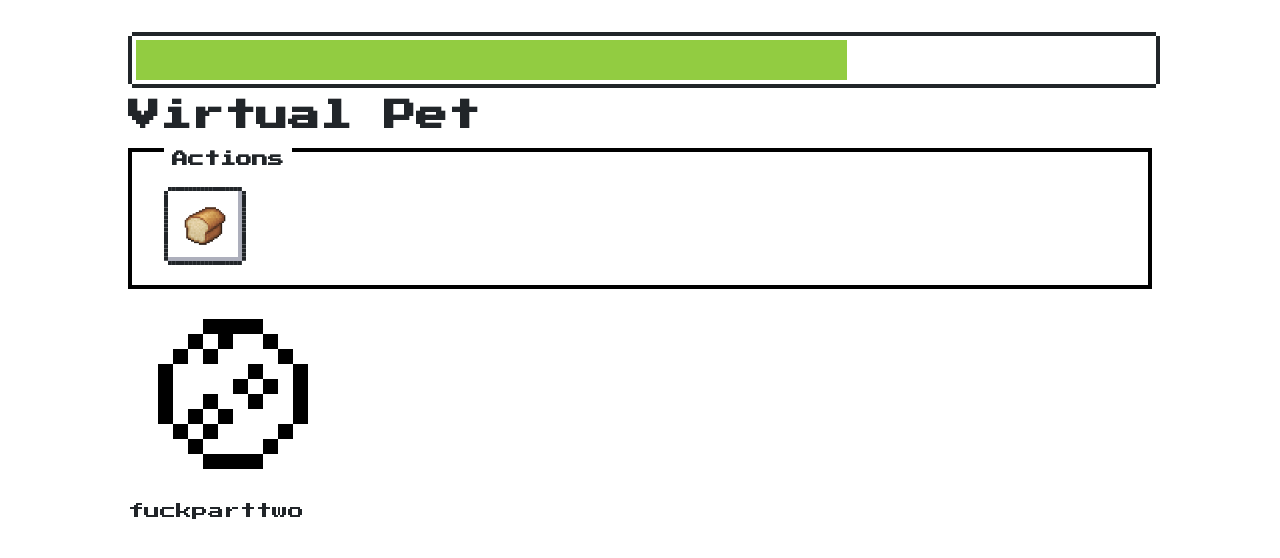
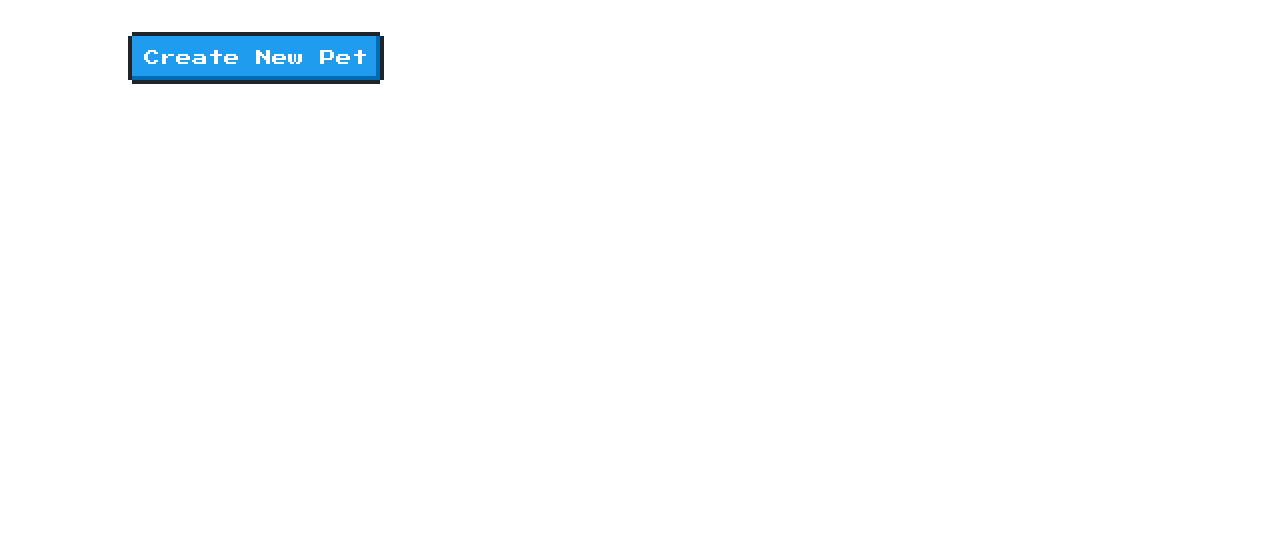
Before and after one commit to seraphina-b/virtual-pets, a React (Create React App) app in the folder react/: page / in a window 1280 px wide. Shown: the top 558 px of the page. Built offline with nearby package versions, Linux system fonts and the light colour scheme.

Commit message:
Created new components, added functionality to create pet

```diff
--- a/react/public/index.html
+++ b/react/public/index.html
@@ -3,7 +3,6 @@
   <head>
     <meta charset="utf-8" />
     <link href="https://fonts.googleapis.com/css?family=Press+Start+2P&display=swap" rel="stylesheet">
-
     <link rel="icon" href="%PUBLIC_URL%/favicon.ico" />
     <meta name="viewport" content="width=device-width, initial-scale=1" />
     <meta name="theme-color" content="#000000" />
--- a/react/src/App.js
+++ b/react/src/App.js
@@ -1,9 +1,8 @@
 import React from "react";
-import Header from "./views/Pet/Header.js";
-import Footer from "./views/Pet/Footer.js";
+import Pet from "./views/Pet/Pet.js";
 import LogIn from "./views/LogIn.js";
-import eggStage from "./images/lifeStages/eggStage.png";
-import { BrowserRouter, Route } from "react-router-dom";
+import Create from "./views/Create.js"
+import { BrowserRouter, Route, Switch} from "react-router-dom";
 import "nes.css/css/nes.min.css";
 import "./App.css";
 
@@ -15,15 +14,17 @@ class App extends React.Component {
   render() {
     return (
       <BrowserRouter>
-        <body>
-          <progress className="nes-progress is-success" max="10" value="7"/>
-          <h1>Virtual Pet</h1>
-          <Header></Header>
-    {/* <button type="button" className="nes-btn is-primary">Create New Pet</button> */}
-          <img src={eggStage} alt="Egg tamagotchi"></img>
-          <Footer></Footer>
-          <Route path="/LogIn" component={LogIn} />
-        </body>
+          <Switch>
+            <Route path="/login">
+               <LogIn/>
+            </Route>
+            <Route path="/pet">
+              <Pet/>
+            </Route>
+            <Route path="/">
+               <Create/>
+            </Route>
+          </Switch>
       </BrowserRouter>
     );
   }
--- /dev/null
+++ b/react/src/views/Create.js
@@ -0,0 +1,31 @@
+import React from 'react';
+import NewPet from "./NewPet.js"
+
+
+class Create extends React.Component {
+
+    constructor(props) {
+        super(props);
+        this.state = {
+            isNewPet: false
+        };
+}
+
+    handleClick = () => {
+        this.setState(prevState => ({
+            isNewPet: !prevState.isNewPet
+        }));
+            console.log(this.state.isNewPet);
+    }
+
+    render() {
+        return (
+            <body>
+                <button type="button" onClick={this.handleClick} className="nes-btn is-primary">Create New Pet</button>
+                {this.state.isNewPet ? <NewPet/> : null }
+            </body>
+        )
+    }
+}
+
+export default Create;
--- /dev/null
+++ b/react/src/views/NewPet.js
@@ -0,0 +1,48 @@
+import React from 'react';
+
+
+class NewPet extends React.Component {
+
+    constructor(props) {
+        super(props);
+        this.state = {
+            name: ""
+        }
+    }
+
+    handleChange = (e) => {
+        this.setState({name: e.target.value});
+    }
+
+    handleClick = () => {
+        this.setState(prevState => ({
+            isNewPet: !prevState.isNewPet
+        }));
+    }
+
+    handleSubmit = () => {
+        fetch("/api/pets", {
+            method: "POST",
+            headers: {
+              "Content-Type": "application/json"
+            },
+            body: JSON.stringify({ name: this.state.name })
+          })
+          .then(res => res.json())
+          .then(console.log("Posted your pet, baby!"))
+          .catch(error => {
+            console.log(error);
+          });
+    }
+
+    render() {
+        return (
+            <body>
+                <input className="nes-input" onChange={this.handleChange}/>
+                <button type="button" onClick={this.handleClick} className="nes-btn is-success">Submit</button>
+            </body>
+        )
+    }
+}
+
+export default NewPet;
--- /dev/null
+++ b/react/src/views/Pet/Pet.js
@@ -0,0 +1,26 @@
+import React from 'react';
+import Header from "./Header.js";
+import Footer from "./Footer.js";
+import eggStage from "../.././images/lifeStages/eggStage.png";
+
+
+class Pet extends React.Component {
+    constructor(props) {
+        super(props);
+        this.state ={};
+    }
+
+    render() {
+        return (
+        <body>
+          <progress className="nes-progress is-success" max="10" value="7"/>
+          <h1>Virtual Pet</h1>
+          <Header></Header>
+    {/* <button type="button" className="nes-btn is-primary">Create New Pet</button> */}
+          <img src={eggStage} alt="Egg tamagotchi"></img>
+          <Footer></Footer>
+          </body>
+        )
+    }
+}
+ export default Pet;
```
Also changed, not shown: 1 other file (tests, documents, lock files or other folders).
